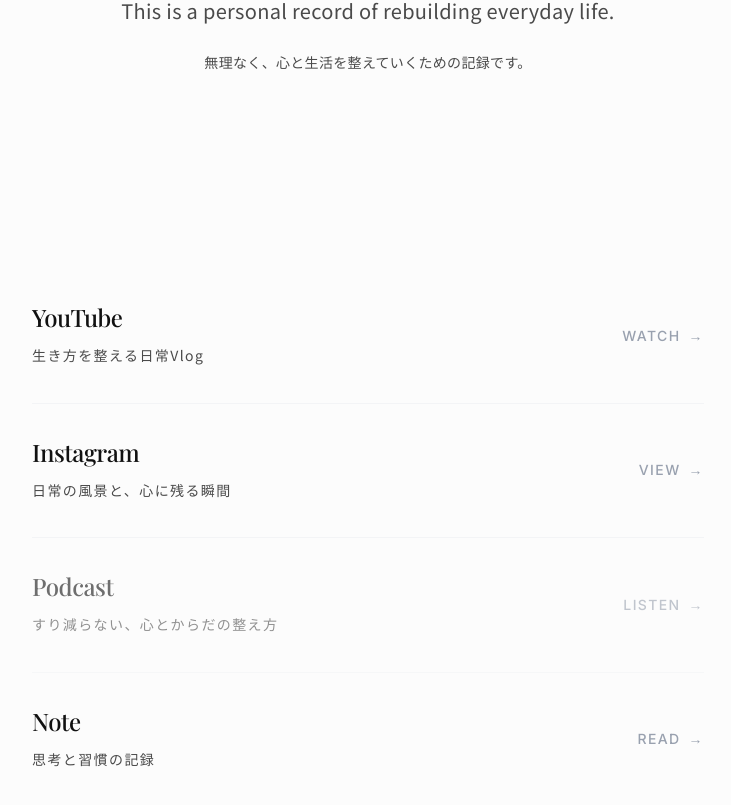
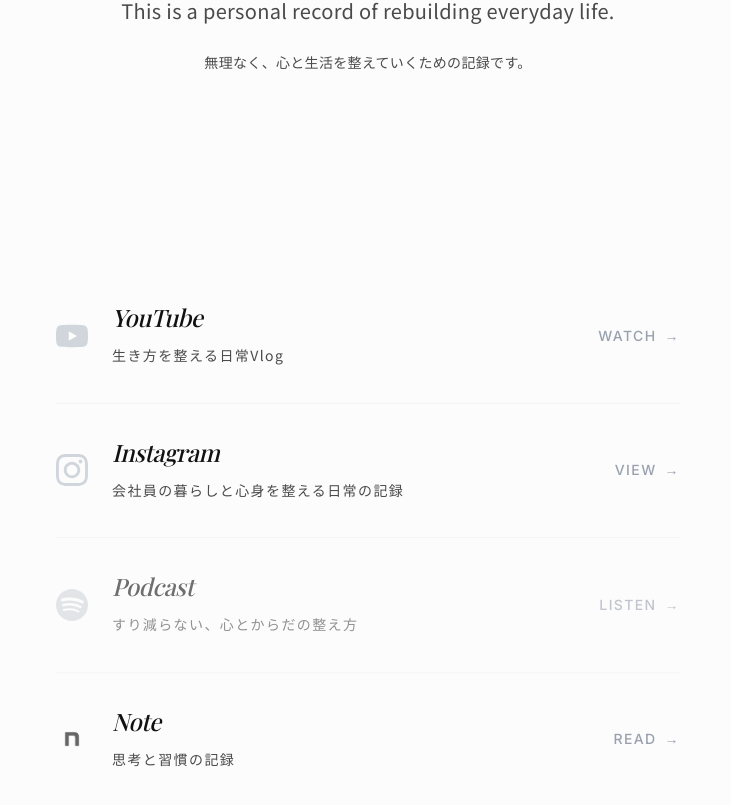
Before and after one commit to Mikityyyyy/mikity-blog, a Next.js app: page / in a window 1280 px wide. Shown: the part 922-1727 px from the top of the page, without its empty margins (272-1003 px from the left). Built offline with nearby package versions, Linux system fonts and the light colour scheme; no server answers; a web font is replaced by a local one.

Commit message:
Update: add icons to featured media and update instagram text

```diff
--- a/src/components/FeaturedMedia.tsx
+++ b/src/components/FeaturedMedia.tsx
@@ -1,23 +1,33 @@
 
 import Link from 'next/link'
+import Image from 'next/image'
 
 interface MediaItemProps {
   title: string
   description: string
   buttonText: string
   href?: string
+  icon?: React.ReactNode
 }
 
-const MediaItem = ({ title, description, buttonText, href }: MediaItemProps) => {
+const MediaItem = ({ title, description, buttonText, href, icon }: MediaItemProps) => {
   const Content = () => (
     <div className="flex flex-col md:flex-row md:items-center justify-between py-8 border-b border-gray-100 group">
-      <div className="mb-4 md:mb-0">
-        <h3 className="text-2xl font-normal text-gray-900 mb-2 group-hover:pl-2 transition-all duration-300">
-          {title}
-        </h3>
-        <p className="text-gray-500 text-jp-body text-sm tracking-widest">{description}</p>
+      <div className="flex items-start md:items-center mb-4 md:mb-0">
+        {/* Icon */}
+        <div className="mr-6 text-gray-300 group-hover:text-black transition-colors duration-300 mt-1 md:mt-0">
+          {icon}
+        </div>
+
+        <div>
+          <h3 className="text-2xl font-normal text-gray-900 mb-2 group-hover:pl-2 transition-all duration-300 font-serif italic">
+            {title}
+          </h3>
+          <p className="text-gray-500 text-jp-body text-sm tracking-widest">{description}</p>
+        </div>
       </div>
-      <div className="flex items-center text-sm font-medium text-gray-400 group-hover:text-black transition-colors uppercase tracking-widest">
+
+      <div className="flex items-center text-sm font-medium text-gray-400 group-hover:text-black transition-colors uppercase tracking-widest pl-[3.5rem] md:pl-0">
         {buttonText}
         <span className="ml-2 transform group-hover:translate-x-1 transition-transform">→</span>
       </div>
@@ -42,29 +52,61 @@ const MediaItem = ({ title, description, buttonText, href }: MediaItemProps) =>
 export default function FeaturedMedia() {
   return (
     <section className="py-24">
-      <div className="max-w-2xl mx-auto">
+      <div className="max-w-2xl mx-auto px-6">
+        {/* YouTube */}
         <MediaItem
           title="YouTube"
           description="生き方を整える日常Vlog"
           buttonText="Watch"
           href="https://www.youtube.com/@mikityvlog"
+          icon={
+            <svg className="w-8 h-8" fill="currentColor" viewBox="0 0 24 24">
+              <path d="M23.498 6.186a3.016 3.016 0 0 0-2.122-2.136C19.505 3.545 12 3.545 12 3.545s-7.505 0-9.377.505A3.017 3.017 0 0 0 .502 6.186C0 8.07 0 12 0 12s0 3.93.502 5.814a3.016 3.016 0 0 0 2.122 2.136c1.871.505 9.376.505 9.376.505s7.505 0 9.377-.505a3.015 3.015 0 0 0 2.122-2.136C24 15.93 24 12 24 12s0-3.93-.502-5.814zM9.545 15.568V8.432L15.818 12l-6.273 3.568z"/>
+            </svg>
+          }
         />
+
+        {/* Instagram */}
         <MediaItem
           title="Instagram"
-          description="日常の風景と、心に残る瞬間"
+          description="会社員の暮らしと心身を整える日常の記録"
           buttonText="View"
           href="https://www.instagram.com/mikity__97/"
+          icon={
+            <svg className="w-8 h-8" fill="currentColor" viewBox="0 0 24 24">
+              <path d="M12 2.163c3.204 0 3.584.012 4.85.07 3.252.148 4.771 1.691 4.919 4.919.058 1.265.069 1.645.069 4.849 0 3.205-.012 3.584-.069 4.849-.149 3.225-1.664 4.771-4.919 4.919-1.266.058-1.644.07-4.85.07-3.204 0-3.584-.012-4.849-.07-3.26-.149-4.771-1.699-4.919-4.92-.058-1.265-.07-1.644-.07-4.849 0-3.204.013-3.583.07-4.849.149-3.227 1.664-4.771 4.919-4.919 1.266-.057 1.645-.069 4.849-.069zm0-2.163c-3.259 0-3.667.014-4.947.072-4.358.2-6.78 2.618-6.98 6.98-.059 1.281-.073 1.689-.073 4.948 0 3.259.014 3.668.072 4.948.2 4.358 2.618 6.78 6.98 6.98 1.281.058 1.689.072 4.948.072 3.259 0 3.668-.014 4.948-.072 4.354-.2 6.782-2.618 6.979-6.98.059-1.28.073-1.689.073-4.948 0-3.259-.014-3.667-.072-4.947-.196-4.354-2.617-6.78-6.979-6.98-1.281-.059-1.69-.073-4.949-.073zm0 5.838c-3.403 0-6.162 2.759-6.162 6.162s2.759 6.163 6.162 6.163 6.162-2.759 6.162-6.163c0-3.403-2.759-6.162-6.162-6.162zm0 10.162c-2.209 0-4-1.79-4-4 0-2.209 1.791-4 4-4s4 1.791 4 4c0 2.21-1.791 4-4 4zm6.406-11.845c-.796 0-1.441.645-1.441 1.44s.645 1.44 1.441 1.44c.795 0 1.439-.645 1.439-1.44s-.644-1.44-1.439-1.44z"/>
+            </svg>
+          }
         />
+
+        {/* Podcast (Spotify) */}
         <MediaItem
           title="Podcast"
           description="すり減らない、心とからだの整え方"
           buttonText="Listen"
+          icon={
+            <svg className="w-8 h-8" fill="currentColor" viewBox="0 0 24 24">
+               <path d="M12 0C5.4 0 0 5.4 0 12s5.4 12 12 12 12-5.4 12-12S18.66 0 12 0zm5.521 17.34c-.24.359-.66.48-1.021.24-2.82-1.74-6.36-2.101-10.561-1.141-.418.122-.779-.179-.899-.539-.12-.421.18-.78.54-.9 4.56-1.021 8.52-.6 11.64 1.32.42.18.479.659.301 1.02zm1.44-3.3c-.301.42-.841.6-1.262.3-3.239-1.98-8.159-2.58-11.939-1.38-.479.12-1.02-.12-1.14-.6-.12-.48.12-1.019.6-1.141 4.38-1.379 9.899-.719 13.56 1.56.36.24.539.78.18 1.26zm.12-3.36C15.222 8.4 8.82 8.16 5.16 9.301c-.6.179-1.2-.181-1.38-.721-.18-.601.18-1.2.72-1.381 4.26-1.26 11.28-1.02 15.722 1.621.539.3.719 1.02.419 1.56-.299.421-1.02.599-1.56.24z"/>
+            </svg>
+          }
         />
+
+        {/* Note */}
         <MediaItem
           title="Note"
           description="思考と習慣の記録"
           buttonText="Read"
           href="https://note.com/mikity__97"
+          icon={
+             <div className="w-8 h-8 relative opacity-60 group-hover:opacity-100 transition-opacity">
+               <Image
+                 src="/note-logo.png"
+                 alt="Note"
+                 fill
+                 className="object-contain"
+               />
+             </div>
+          }
         />
       </div>
     </section>
```
